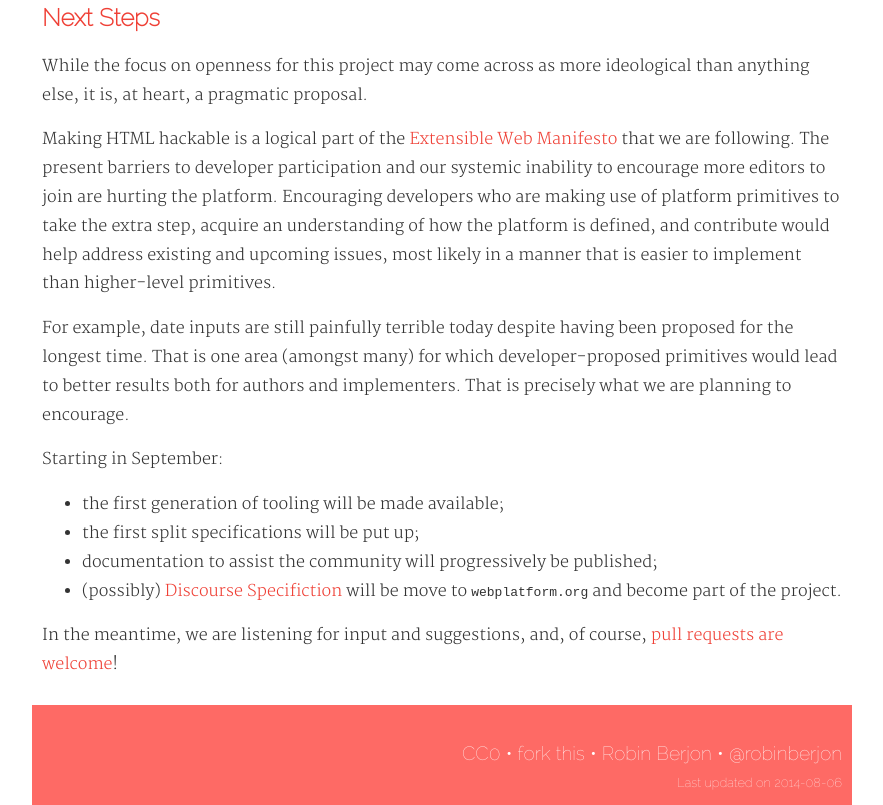
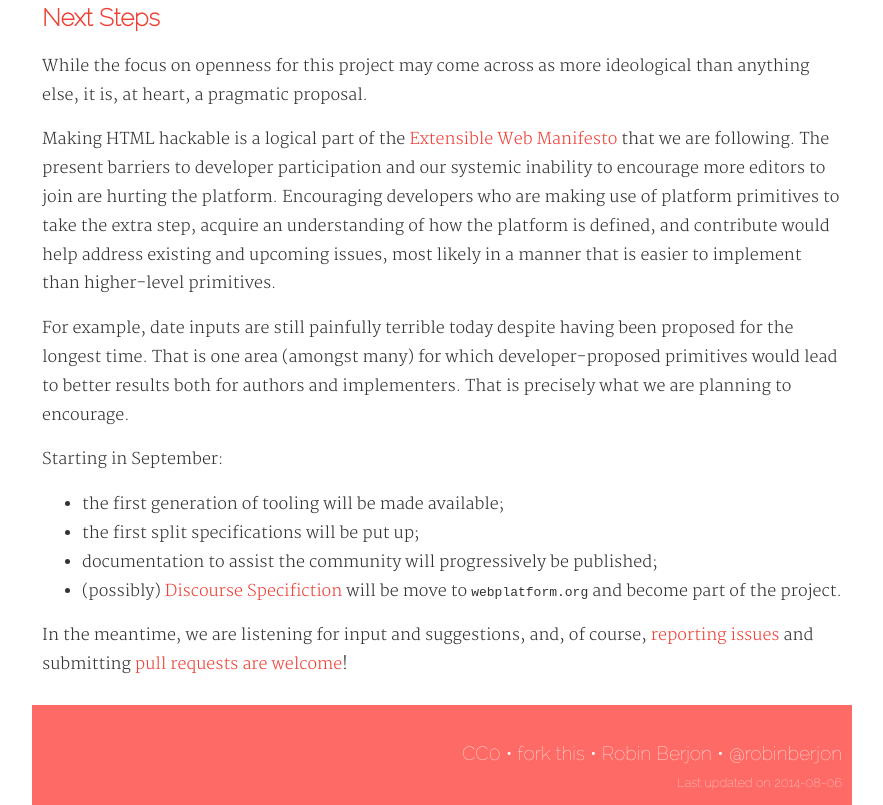
Before and after one commit to darobin/after5, a plain HTML site: page index.html in a window 1280 px wide. Shown: the part 2052-2857 px from the top of the page, without its empty margins (198-1081 px from the left). Drawn offline with Linux system fonts and the light colour scheme.

Commit message:
issues link

```diff
--- a/index.html
+++ b/index.html
@@ -151,6 +151,7 @@
         </ul>
         <p>
           In the meantime, we are listening for input and suggestions, and, of course,
+          <a href='https://github.com/darobin/after5/issues'>reporting issues</a> and submitting
           <a href='https://github.com/darobin/after5'>pull requests are welcome</a>!
         </p>
       </section>
```
